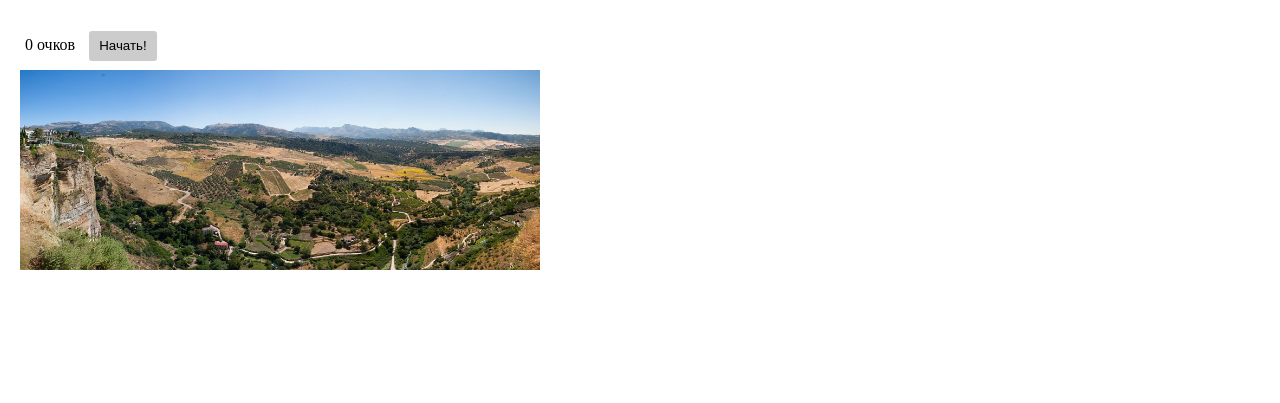
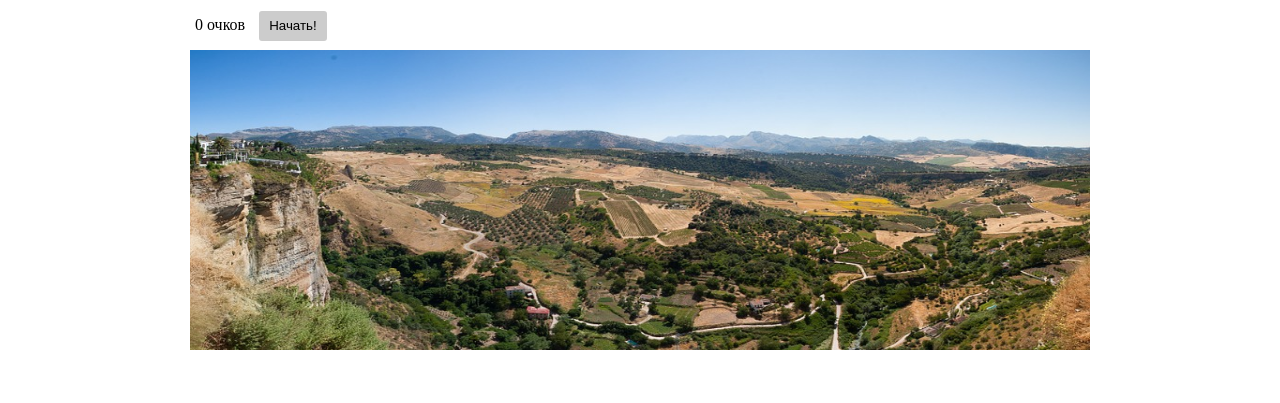
Before and after one commit to VitRod/JavaScript, a plain HTML site: page index.html in a window 1280 px wide. Drawn offline with Linux system fonts and the light colour scheme.

Commit message:
полноэкранный режим, адаптация мобайл

```diff
--- a/index.html
+++ b/index.html
@@ -2,7 +2,8 @@
 <html lang="ru">
 <head>
   <meta charset="UTF-8">
-  <title>HTML &mdash; правила оформления кода</title>
+  <meta name="viewport" content="width=device-width, initial-scale=1">
+  <title>Браузерная игра на js</title>
   <link rel="stylesheet" href="style.css">
 </head>
 <body>
@@ -10,17 +11,17 @@
 <main class="gamefield">
   <div class="hole">
     <div class="mole"></div>
-  </div>
-  <div class="hole">
+  </div><!--
+  --><div class="hole">
     <div class="mole"></div>
-  </div>
-  <div class="hole">
+  </div><!--
+  --><div class="hole">
     <div class="mole"></div>
-  </div>
-  <div class="hole">
+  </div><!--
+  --><div class="hole">
     <div class="mole"></div>
-  </div>
-  <div class="hole">
+  </div><!--
+  --><div class="hole">
     <div class="mole"></div>
   </div>
 </main>
--- a/style.css
+++ b/style.css
@@ -1,20 +1,31 @@
 html {
   margin: 0;
   padding: 0;
+  width: 100%;
+  height: 100%;
 }
 body {
-  margin: 0;
-  padding: 20px;
+  margin: 0 auto;
+  padding: 0;
+  width: 100%;
+  max-width: 900px;
+  height: 100%;
 }
 .gamefield {
-  height: 200px;
-  background: url(img/landscape.png) no-repeat;
-  background-size: auto 200px;
+  width: 100%;
+  height: 300px;
+  min-height 250px;
+  max-height: calc( 100% - 50px );
+  padding: 0 20%;
+  box-sizing: border-box;
+  background: #afafaf url(img/landscape.png) no-repeat;
+  background-size: 100% 100%;
 }
 .hole {
   display: inline-block;
-  width: 100px;
-  height: 200px;
+  text-align: center;
+  width: 20%;
+  height: 100%;
   overflow: hidden;
 }
 
@@ -23,13 +34,14 @@ body {
   height: 50px;
   background: url(img/balloon.png) no-repeat center center;
   background-size: 100% auto;
-  margin-left: 10px;
-  margin-top: 200px;
-  transition: margin-top 0.5s;
+  transition: top 0.5s;
+  display: inline-block;
+  position: relative;
+  top: 100%;
 }
 
 .up > .mole {
-  margin-top: 20px;
+  top: 20px;
   transform: none;
 }
 .boom > .mole {
```
